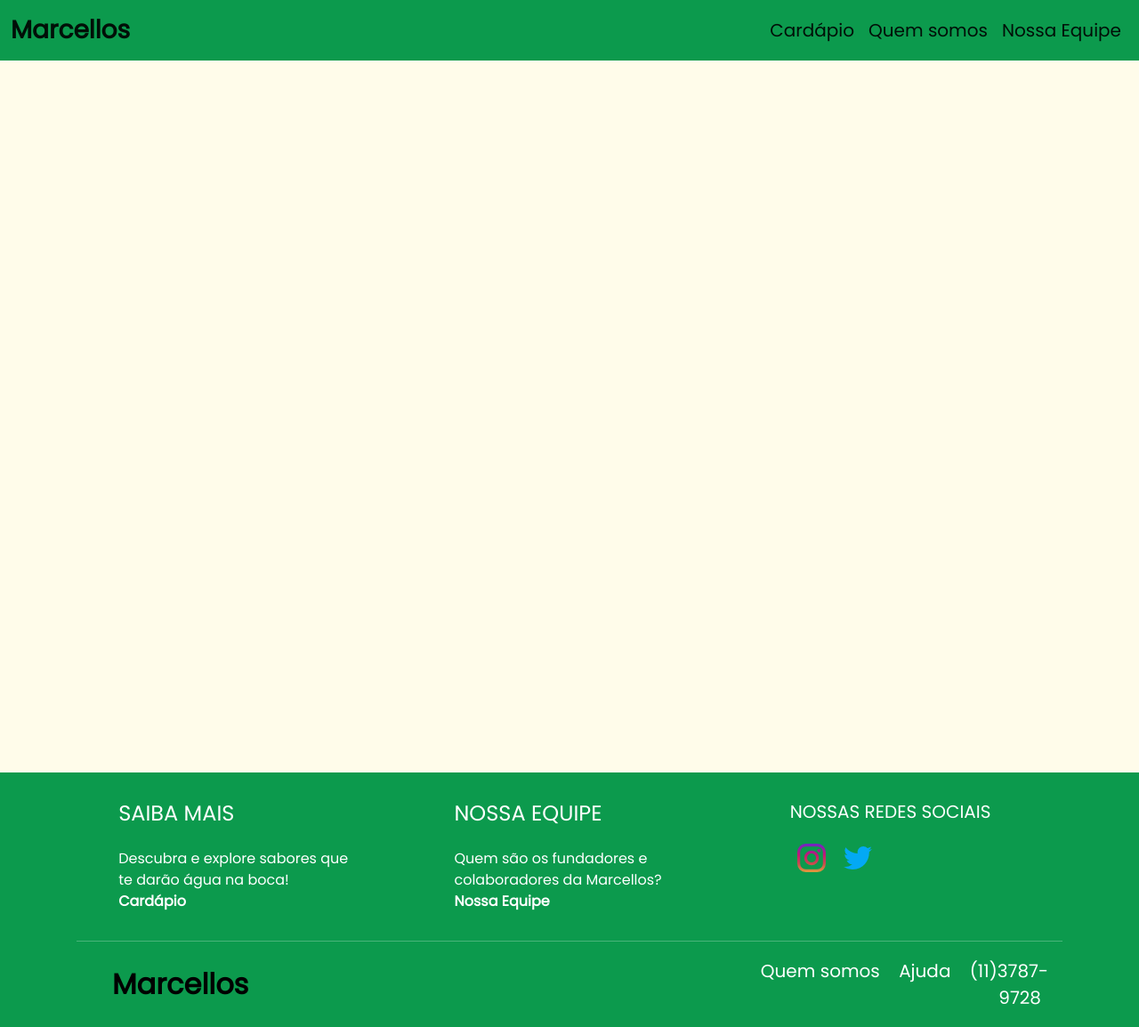
After one commit to GustavoDSCruz/MarcellosPizzaria, a PHP site: page /ajuda.html in a window 1280 px wide. The commit adds this page. Shown: the whole page at 89% size. Run offline with PHP 8.4, Linux system fonts and the light colour scheme.

Commit message:
add others screens

```diff
--- /dev/null
+++ b/ajuda.html
@@ -0,0 +1,134 @@
+<!DOCTYPE html>
+<html lang="pt-br">
+<head>
+    <meta charset="UTF-8">
+    <meta http-equiv="X-UA-Compatible" content="IE=edge">
+    <meta name="viewport" content="width=device-width, initial-scale=1.0">
+    <link rel="icon" href="assets/pizza.png">
+    <title>Ajuda</title>
+
+    <!--Bootstrap-->
+    <link href="https://cdn.jsdelivr.net/npm/bootstrap@5.2.2/dist/css/bootstrap.min.css" rel="stylesheet" integrity="sha384-Zenh87qX5JnK2Jl0vWa8Ck2rdkQ2Bzep5IDxbcnCeuOxjzrPF/et3URy9Bv1WTRi" crossorigin="anonymous">
+    <link rel="stylesheet" href="./css/global.css">
+    <script src="https://cdn.jsdelivr.net/npm/bootstrap@5.2.2/dist/js/bootstrap.bundle.min.js" integrity="sha384-OERcA2EqjJCMA+/3y+gxIOqMEjwtxJY7qPCqsdltbNJuaOe923+mo//f6V8Qbsw3" crossorigin="anonymous"></script>
+
+     <!--Poppins-->
+     <link rel="preconnect" href="https://fonts.googleapis.com">
+     <link rel="preconnect" href="https://fonts.gstatic.com" crossorigin>
+     <link href="https://fonts.googleapis.com/css2?family=Poppins&display=swap" rel="stylesheet">
+</head>
+    <nav class="navbar navbar-expand-lg bg-green-marcellos">
+    <div class="container-fluid">
+      <a class="navbar-brand fs-3 fw-bold" href="index.html">Marcellos <!--<img src="assets/marcellos.png" class="marcellos-img img-fluid align-self-center h-50">--></a>
+
+      <button class="navbar-toggler" type="button" data-bs-toggle="collapse" data-bs-target="#navbarSupportedContent" aria-controls="navbarSupportedContent" aria-expanded="false" aria-label="Toggle navigation">
+        <span class="navbar-toggler-icon"></span>
+      </button>
+
+
+        <ul class=" collapse navbar-collapse navbar-nav justify-content-end me-auto mb-2 mb-lg-0 " id="navbarSupportedContent">
+
+          <li class="nav-item align-self-start">
+            <a class="nav-link active fs-5 fw-light" href="cardapio.html">Cardápio</a>
+          </li>
+
+          <li class="nav-item align-self-start">
+            <a class="nav-link active fs-5 fw-light" href="sobre.html">Quem somos</a>
+          </li>
+          <li class="nav-item align-self-start">
+            <a class="nav-link active fs-5 fw-light" href="equipe.html">Nossa Equipe</a>
+          </li>
+
+        </ul>
+        <!--Busca-->
+        <!--<form class="d-flex" role="search">
+          <input class="form-control me-2" type="search" placeholder="Pesquisar">
+          <button class="btn-pesquisar btn btn-dark" type="submit">
+            <img src="assets/search.png">
+          </button>
+        </form>-->
+
+    </div>
+    </nav>
+
+    <main class="p-5 d-flex flex-column">
+
+    </main>
+
+    <footer
+              class="text-center container-fluid  text-lg-start text-white"
+              style="background-color: #0C9A4D"
+              >
+        <!-- Grid container -->
+        <div class="container p-3 pb-0">
+          <!-- Section: Links -->
+          <section class="">
+            <!--Grid row-->
+            <div class="row">
+              <!-- Grid column -->
+              <div class="col-md-1 col-lg-5 col-xl-3 mx-auto mt-3">
+                <h6 class="text-uppercase fs-4 mb-4 font-weight-bold">
+                  Saiba mais
+                </h6>
+                <p class="text-start links-footer fs-6">
+                  Descubra e explore sabores que te darão água
+                  na boca! <a class="fw-semibold" href="cardapio.html">Cardápio</a>
+                </p>
+              </div>
+
+              <!-- Grid column -->
+              <div class="col-md-2 col-lg-2 col-xl-3 mx-auto mt-3">
+                <h6 class="text-uppercase fs-4 mb-4 font-weight-bold">Nossa Equipe</h6>
+                <p class="text-start links-footer fs-6">
+                  Quem são os fundadores e colaboradores da Marcellos?
+                  <a class="fw-semibold" href="cardapio.html">Nossa Equipe</a>
+                </p>
+              </div>
+
+              <!-- Grid column -->
+              <div class="col-md-3 col-lg-2 col-xl-3 mx-auto mt-3">
+                <h6 class="text-uppercase fs-5 mb-4 font-weight-bold">Nossas redes sociais</h6>
+                <a class="px-2" target="_blank" href="https://instagram.com"><img class="img-fluid" src="assets/footer/instagram.png"></a>
+                <a class="px-2" target="_blank" href="https://twitter.com"><img class="img-fluid" src="assets/footer/twitter.png"></a>
+            </div>
+            <!--Grid row-->
+          </section>
+          <!-- Section: Links -->
+
+          <hr class="my-3">
+
+          <!-- Section: Copyright -->
+          <section class="p-3 pt-0">
+            <div class="row d-flex align-items-center">
+              <!-- Grid column -->
+              <div class="col-md-7 col-lg-8 text-center text-md-start">
+                <!-- Marcellos Logo -->
+                <div class="text-black fs-2 fw-bold mx-3 p-2">
+                  Marcellos
+                </div>
+              </div>
+              <!-- Grid column -->
+
+              <!-- Grid column -->
+              <div class="links-footer col-md-5 col-lg-4 ml-lg-0 text-center text-md-end">
+                <a class="fs-5 px-2" href="sobre.html">
+                  Quem somos
+                </a>
+
+                <a class="fs-5 px-2" href="ajuda.html">
+                  Ajuda
+                </a>
+
+                <a class="fs-5 px-2">(11)3787-9728</a>
+              </div>
+              <!-- Grid column -->
+            </div>
+          </section>
+          <!-- Section: Copyright -->
+        </div>
+        <!-- Grid container -->
+    </footer>
+<body>
+
+</body>
+</html>
--- a/css/global.css
+++ b/css/global.css
@@ -6,6 +6,10 @@ body{
     font: 1rem/1.5 'Poppins';
     background-color: #FFFCEA;
 
+}
+
+main{
+    min-height: 100vh;
 }
 
 .bg-green-marcellos{
@@ -44,5 +48,4 @@ body{
     .marcellos-img{
         display: none;
     }
-
 }
```
Also changed, not shown: cardapio.html (added, +134 -0 lines), equipe.html (added, +134 -0 lines), index.html (+7 -6 lines), sobre.html (added, +134 -0 lines), assets/marcellos.png.
